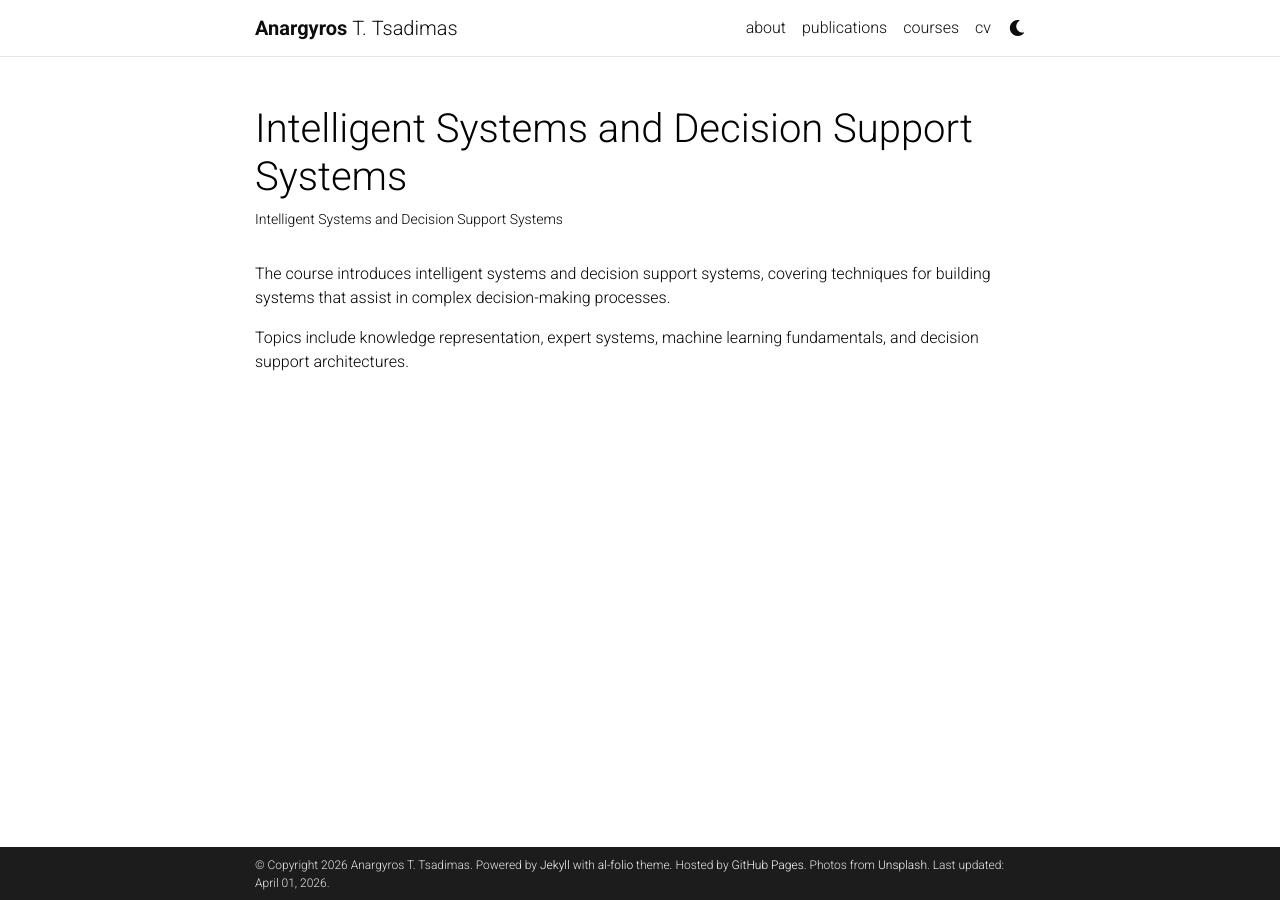
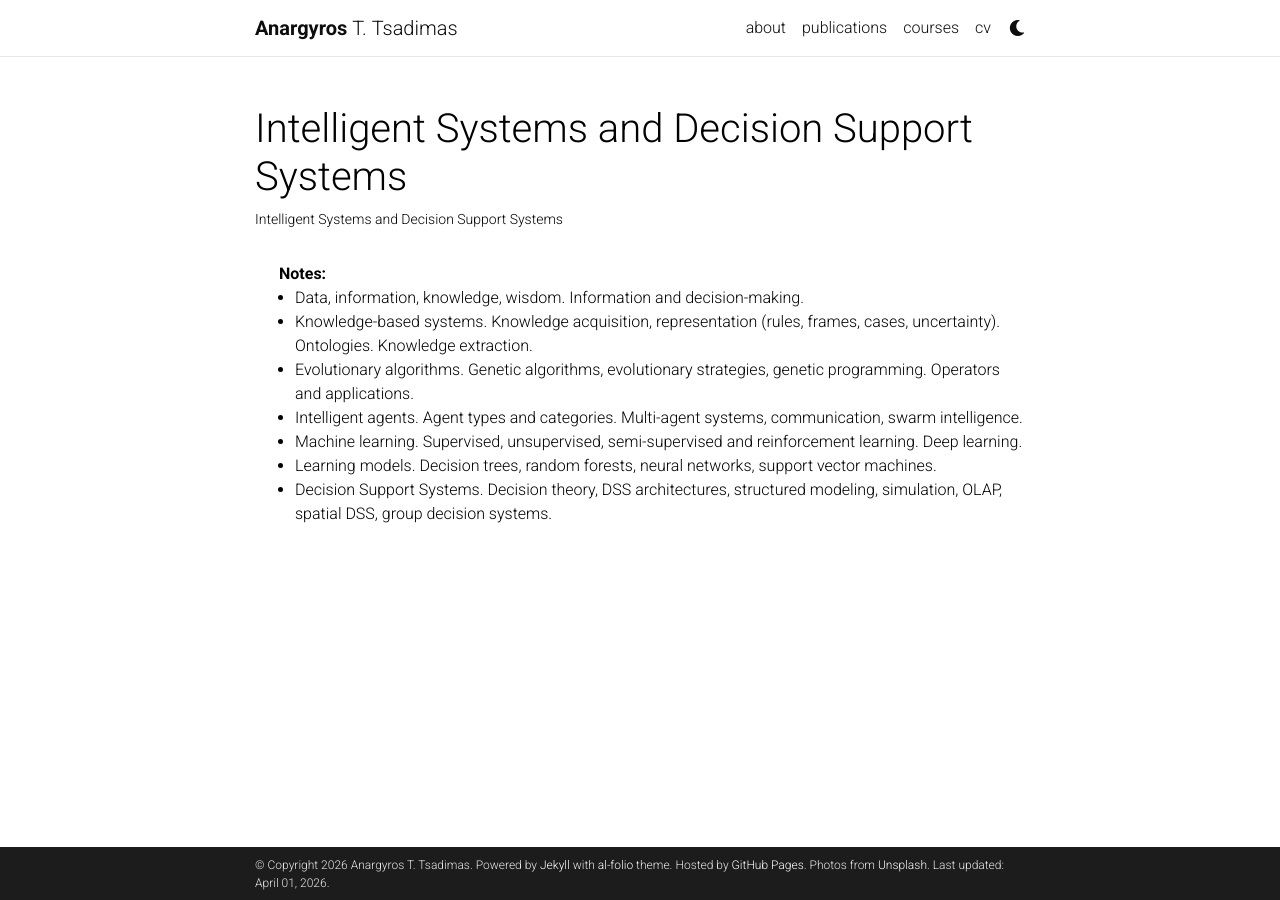
Before and after one commit to tsadimas/tsadimas.github.io, a Jekyll site: the page built from _projects/isds.md, in a window 1280 px wide. Built offline with Jekyll 4.4.1, drawn with Linux system fonts in a browser that asks for light colours; full-size pictures stand in for the smaller copies a plugin makes; comment, search, counter and statistics services are not loaded; a style sheet for code colours, icons or effects is not loaded.

Commit message:
docs: update profile and teaching information
Adds detailed content for the Intelligent Systems and Decision Support Systems course.
Rewrites the 'about' page with expanded career history and academic roles.
Updates CV details, including Assistant Professor start year and teaching list.
Adds new GitHub user, future publication years, and address details.

```diff
--- a/_data/cv.yml
+++ b/_data/cv.yml
@@ -34,9 +34,9 @@
 
     - title: Assistant Professor
       institution: University of West Attica, Department of Informatics and Computer Engineering
-      year: 2024 - now
+      year: 2025 - now
       description:
-        Teaching Operating Systems, Distributed Systems, Analysis and Design of Information Systems, Intelligent Systems and Decision Support Systems, and Object Oriented Programming. Active researcher in EU and Greek state-funded R&D projects.
+        Teaching Object Oriented Programming, Intelligent Systems and Decision Support Systems, Analysis and Design of Information Systems. Active researcher in EU and Greek state-funded R&D projects.
 
     - title: Teaching Laboratory Staff, Software Engineer, System Administrator
       institution: Harokopio University, Department of Informatics and Telematics
--- /dev/null
+++ b/_data/int-dss.yml
@@ -0,0 +1,15 @@
+- title: Postgraduate
+  type: time_table
+  contents:
+    - title: Intelligent Systems and Decision Support Systems
+      institution: Harokopio University, Athens, Greece
+      year: Mar 2025 - now
+      notes:
+      - contents:
+          - link: Data, information, knowledge, wisdom. Information and decision-making.
+          - link: Knowledge-based systems. Knowledge acquisition, representation (rules, frames, cases, uncertainty). Ontologies. Knowledge extraction.
+          - link: Evolutionary algorithms. Genetic algorithms, evolutionary strategies, genetic programming. Operators and applications.
+          - link: Intelligent agents. Agent types and categories. Multi-agent systems, communication, swarm intelligence.
+          - link: Machine learning. Supervised, unsupervised, semi-supervised and reinforcement learning. Deep learning.
+          - link: Learning models. Decision trees, random forests, neural networks, support vector machines.
+          - link: Decision Support Systems. Decision theory, DSS architectures, structured modeling, simulation, OLAP, spatial DSS, group decision systems.
--- a/_data/repositories.yml
+++ b/_data/repositories.yml
@@ -1,5 +1,6 @@
 github_users:
   - tsadimas
+  - tsadimas-wa
 
 github_repos:
   - tsadimas/ThemaGen
--- a/_projects/isds.md
+++ b/_projects/isds.md
@@ -7,6 +7,10 @@ importance: 6
 category: undergraduate
 ---
 
-The course introduces intelligent systems and decision support systems, covering techniques for building systems that assist in complex decision-making processes.
-
-Topics include knowledge representation, expert systems, machine learning fundamentals, and decision support architectures.
+<div class="post">
+<article>
+{% for entry in site.data['int-dss'] %}
+ {% include teaching/course.html %}
+{% endfor %}
+</article>
+</div>
```
Also changed, not shown: _pages/about.md (+7 -6 lines), _pages/cv.md (+1 -1 lines), _pages/publications.md (+1 -1 lines).
